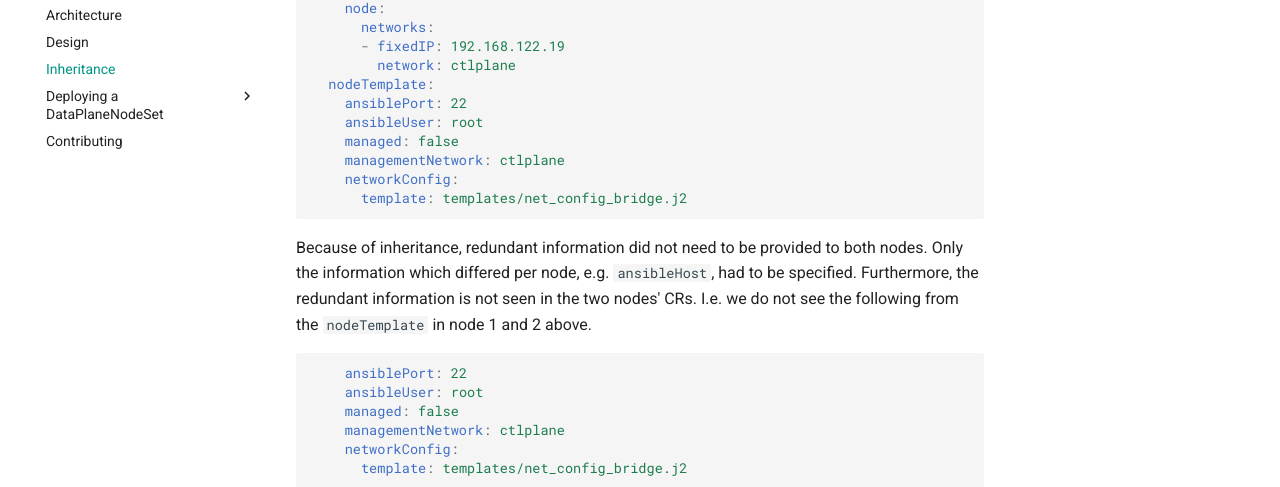
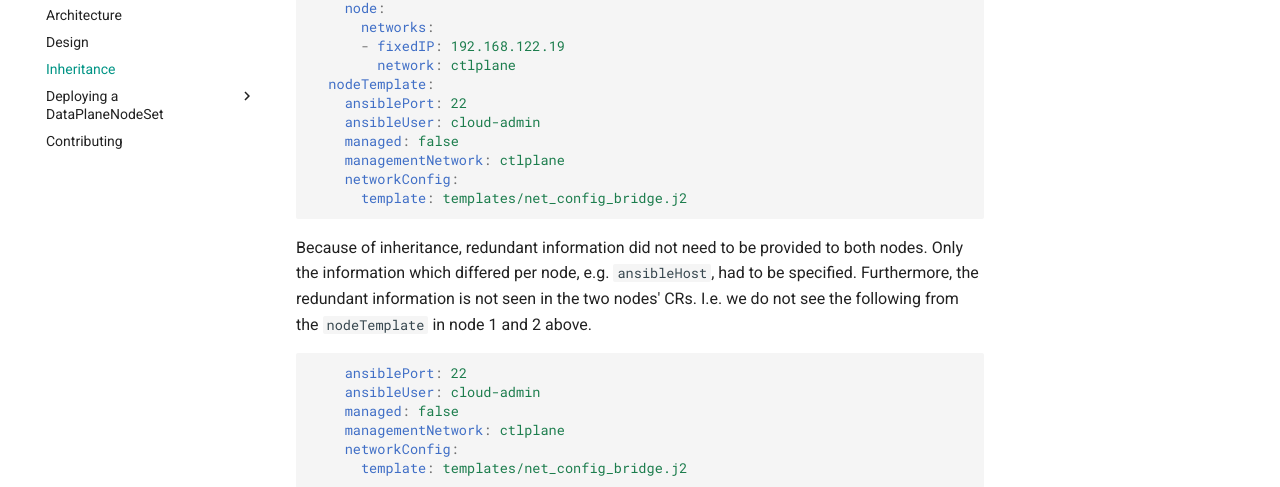
Before and after one commit to openstack-k8s-operators/dataplane-operator, an MkDocs documentation site: the page built from docs/inheritance.md, in a window 1280 px wide and 900 px high, scrolled down 502 px. Shown: the part 147-634 px from the top of the window. Built offline with MkDocs 1.6.1 and Material for MkDocs 9.7.7, drawn with Linux system fonts in a browser that asks for light colours; comment, search, counter and statistics services are not loaded; the version menu is left out.

Commit message:
Updating samples
- remove the symlinks
- update IPAM sample

Signed-off-by: Fabricio Aguiar <fabricio.aguiar@gmail.com>

````diff
--- a/docs/inheritance.md
+++ b/docs/inheritance.md
@@ -31,7 +31,7 @@ spec:
         network: ctlplane
   nodeTemplate:
     ansiblePort: 22
-    ansibleUser: root
+    ansibleUser: cloud-admin
     managed: false
     managementNetwork: ctlplane
     networkConfig:
@@ -46,7 +46,7 @@ following from the `nodeTemplate` in node 1 and 2 above.
 
 ```yaml
     ansiblePort: 22
-    ansibleUser: root
+    ansibleUser: cloud-admin
     managed: false
     managementNetwork: ctlplane
     networkConfig:
````
Also changed, not shown: docs/composable_services.md (+1 -1 lines), 6 other files.
